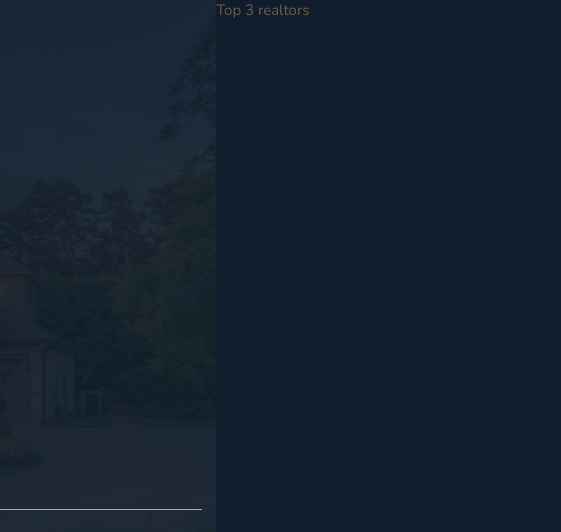
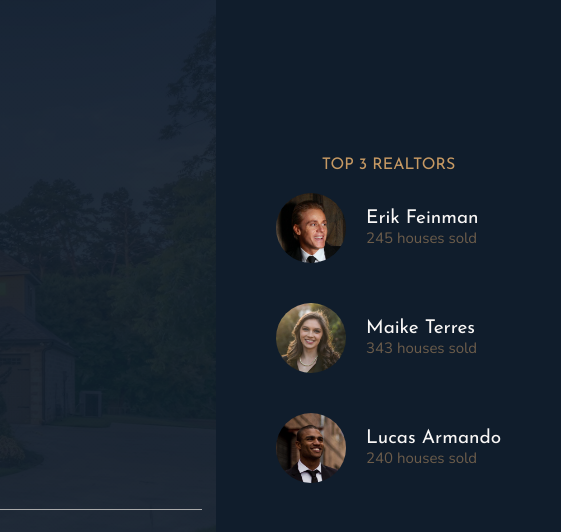
Before and after one commit to Maggnity/nexter-project, a website: page index.html in a window 1280 px wide. Shown: the top 532 px of the page, 719-1280 px from the left. Drawn offline with nearby package versions, Linux system fonts and the light colour scheme.

Commit message:
Building the realtors section

```diff
--- a/index.html
+++ b/index.html
@@ -46,7 +46,31 @@
             <img src="img/logo-bi.png" alt="Seen on logo 4">
         </div>
     </header>
-    <div class="realtors">Top 3 realtors</div>
+    <div class="realtors">
+        <h3 class="heading-3">Top 3 Realtors</h3>
+        <div class="realtors__list">
+            <img src="img/realtor-1.jpeg" alt="Realtors 1" class="realtors__img">
+            <div class="realt
+            __details">
+                <h4 class="heading-4 heading-4--light">Erik Feinman</h4>
+                <p class="relators__sold">245 houses sold</p>
+            </div>
+
+            <img src="img/realtor-2.jpeg" alt="Realtors 2" class="realtors__img">
+            <div class="realt
+            __details">
+                <h4 class="heading-4 heading-4--light">Maike Terres</h4>
+                <p class="relators__sold">343 houses sold</p>
+            </div>
+
+            <img src="img/realtor-3.jpeg" alt="Realtors 3" class="realtors__img">
+            <div class="realt
+            __details">
+                <h4 class="heading-4 heading-4--light">Lucas Armando</h4>
+                <p class="relators__sold">240 houses sold</p>
+            </div>
+        </div>
+    </div>
 
     <section class="features">
       <div class="feature">
--- a/sass/_realtors.scss
+++ b/sass/_realtors.scss
@@ -1,4 +1,29 @@
 .realtors {
     background-color: $color-secondary;
     grid-column: col-start 7 / full-end;
+    padding: 3rem;
+    display: grid;
+    align-content: center;
+    justify-content: center2;
+    grid-row-gap: 2rem;
+    justify-items: center;
+
+
+    &__list {
+        display: grid;
+            grid-template-columns: min-content max-content;
+        grid-column-gap: 2rem;
+        grid-row-gap: 5vh;
+        align-items: center;
+    }
+    &__img {
+        width: 7rem;
+        border-radius: 50%;
+        display: block;
+    }
+    &__sold {
+        text-transform: uppercase;
+        color: $color-grey-light-2;
+        margin-top: -3px;
+    }
 }
```
Also changed, not shown: css/style.css.
